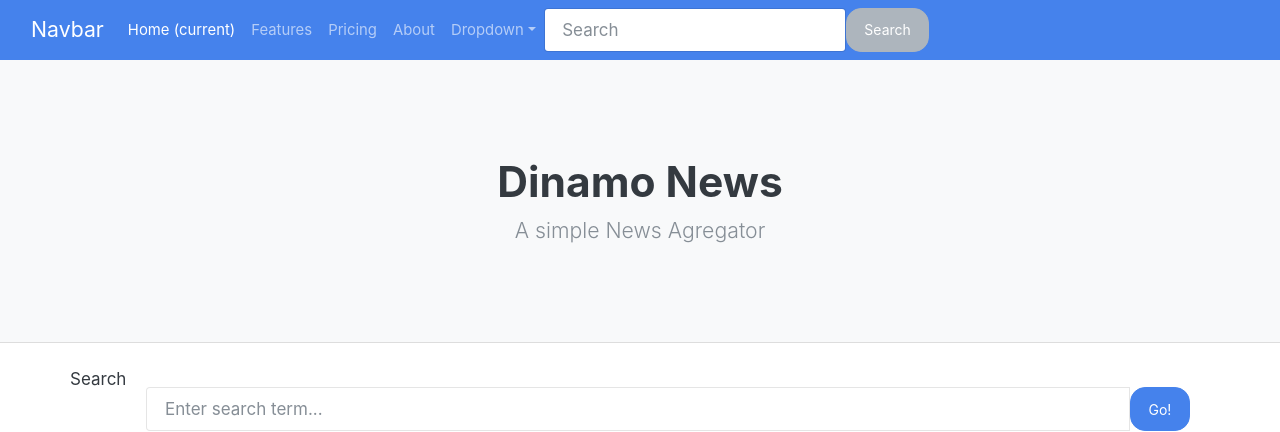
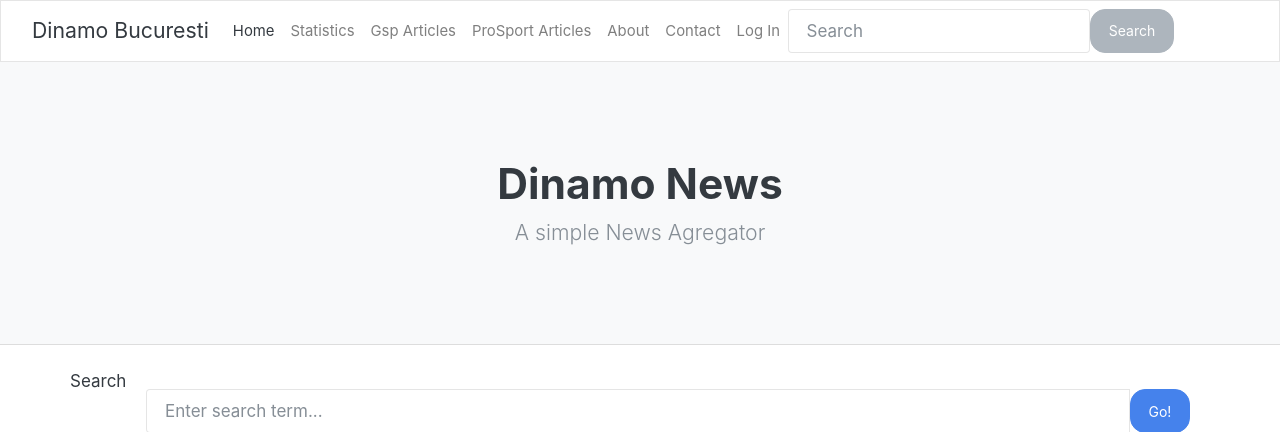
Before and after one commit to Stilledood/NewsAgregator, a Django app: template Dinamo/agregator/templates/agregator/article_list.html in a window 1280 px wide. Shown: the top 432 px of the page. Run offline with Django 4.2, Linux system fonts and the light colour scheme; the template is opened without the code that fills it, so the values that code supplies are empty; some libraries are stand-ins or nearby versions.

Commit message:
Changed the css style, change the custom command so now all the articles are unique

```diff
--- a/Dinamo/agregator/templates/agregator/article_list.html
+++ b/Dinamo/agregator/templates/agregator/article_list.html
@@ -26,15 +26,15 @@
                             <a href="#!"><img class="card-img-top" src="{{article.image}}" alt="..." /></a>
                             <div class="card-body">
                                 <ol class="breadcrumb">
-                                    <li class="breadcrumb-item"><a href="#">Home</a></li>
-                                    <li class="breadcrumb-item"><a href="#"></a></li>
-                                    <li class="breadcrumb-item active">Data</li>
-<                               </ol>
+                                    <li class="breadcrumb-item"><a href="#">Posted : {{article.publishing_date}}</a></li>
+                                    <li class="breadcrumb-item"><a href="#">Posted by: {{article.publishing_site}}</a></li>
+                                    <li class="breadcrumb-item"><a href="#">Comments: {{article.comment_set.count}}</a></li>
+                             </ol>
 
                                 <h2 class="card-title h4">{{article.title}}</h2>
                                 <p class="card-text">{{article.description}}</p>
 
-                                <a class="btn btn-primary" href="#!">Read more →</a>
+                                <button type="button" class="btn btn-danger" ><a href="{{article.get_absolute_url}}"> Read More</a></button>
                             </div>
 
                         </div>
--- a/Dinamo/agregator/urls.py
+++ b/Dinamo/agregator/urls.py
@@ -1,8 +1,10 @@
 from django.urls import path,re_path
-from .views import ArticleList,ArticleDetails
+from .views import ArticleList,ArticleDetails,GspArticlesList,ProsportArticlesList
 
 
 urlpatterns=[
     re_path(r'^$',ArticleList.as_view(),name='article_list'),
-    re_path(r'^(?P<pk>\d+)/$',ArticleDetails.as_view(),name='article_details')
+    re_path(r'^(?P<pk>\d+)/$',ArticleDetails.as_view(),name='article_details'),
+    re_path(r'gsp/$',GspArticlesList.as_view(),name='gsp_articles'),
+    re_path(r'prosport/$',ProsportArticlesList.as_view(),name='prosport_articles'),
 ]
--- a/Dinamo/templates/base.html
+++ b/Dinamo/templates/base.html
@@ -16,42 +16,42 @@
     </head>
     <body>
         <!-- Responsive navbar-->
-<nav class="navbar navbar-expand-lg navbar-dark bg-primary">
+<nav class="navbar navbar-expand-lg navbar-light bg-light">
   <div class="container-fluid">
-    <a class="navbar-brand" href="#">Navbar</a>
-    <button class="navbar-toggler" type="button" data-bs-toggle="collapse" data-bs-target="#navbarColor01" aria-controls="navbarColor01" aria-expanded="false" aria-label="Toggle navigation">
+    <a class="navbar-brand" href="#">Dinamo Bucuresti</a>
+    <button class="navbar-toggler" type="button" data-bs-toggle="collapse" data-bs-target="#navbarColor03" aria-controls="navbarColor03" aria-expanded="true" aria-label="Toggle navigation">
       <span class="navbar-toggler-icon"></span>
     </button>
 
-    <div class="collapse navbar-collapse" id="navbarColor01">
+    <div class="collapse navbar-collapse" id="navbarColor03">
       <ul class="navbar-nav me-auto">
         <li class="nav-item">
           <a class="nav-link active" href="#">Home
-            <span class="visually-hidden">(current)</span>
+
           </a>
         </li>
         <li class="nav-item">
-          <a class="nav-link" href="#">Features</a>
+          <a class="nav-link" href="#">Statistics</a>
         </li>
         <li class="nav-item">
-          <a class="nav-link" href="#">Pricing</a>
+          <a class="nav-link" href="#">Gsp Articles</a>
+        </li>
+        <li class="nav-item">
+          <a class="nav-link" href="#">ProSport Articles</a>
         </li>
         <li class="nav-item">
           <a class="nav-link" href="#">About</a>
         </li>
-        <li class="nav-item dropdown">
-          <a class="nav-link dropdown-toggle" data-bs-toggle="dropdown" href="#" role="button" aria-haspopup="true" aria-expanded="false">Dropdown</a>
-          <div class="dropdown-menu">
-            <a class="dropdown-item" href="#">Action</a>
-            <a class="dropdown-item" href="#">Another action</a>
-            <a class="dropdown-item" href="#">Something else here</a>
-            <div class="dropdown-divider"></div>
-            <a class="dropdown-item" href="#">Separated link</a>
-          </div>
+          <li class="nav-item">
+          <a class="nav-link" href="#">Contact</a>
         </li>
+          <li class="nav-item">
+          <a class="nav-link" href="#">Log In</a>
+        </li>
+
       </ul>
-      <form class="d-flex">
-        <input class="form-control me-sm-2" type="text" placeholder="Search">
+      <form class="d-flex" >
+        <input class="form-control me-sm-2" type="text" placeholder="Search" >
         <button class="btn btn-secondary my-2 my-sm-0" type="submit">Search</button>
       </form>
     </div>
```
Also changed, not shown: Dinamo/agregator/views.py (+79 -2 lines).
